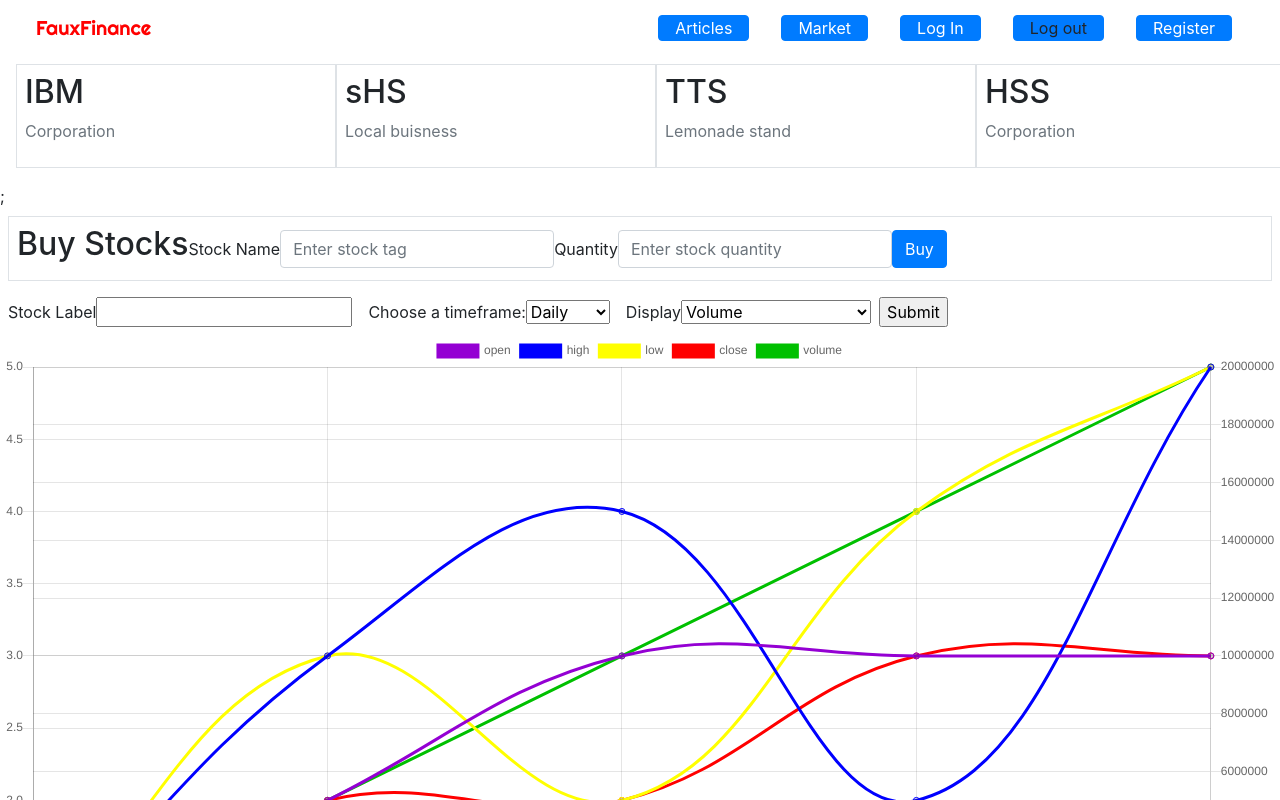
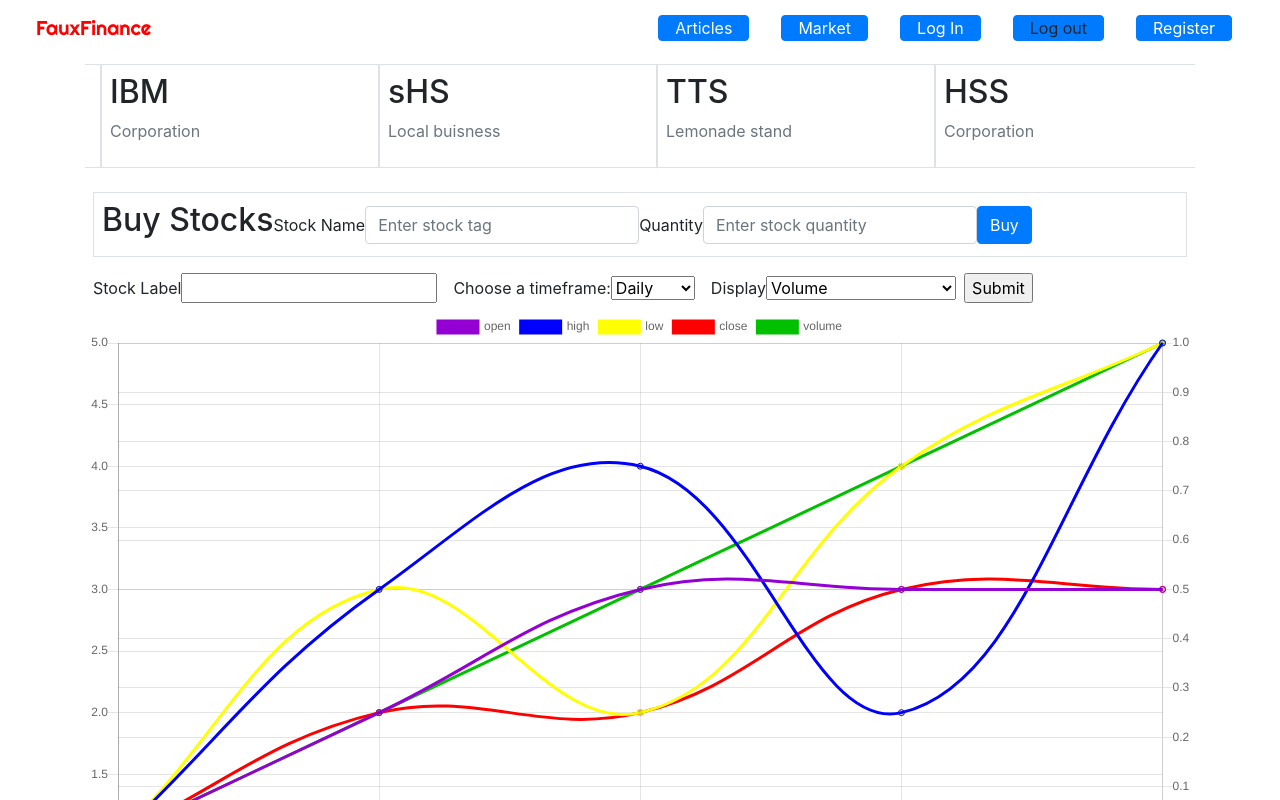
Before and after one commit to ethanhart35/Project3, a React (Create React App) app in the folder client/: page /market in a window 1280 px wide. Shown: the top 800 px of the page. Built offline with nearby package versions, Linux system fonts and the light colour scheme.

Commit message:
partially done, clicking on carosel generates graph data

```diff
--- a/client/src/App.js
+++ b/client/src/App.js
@@ -54,7 +54,7 @@ class App extends Component {
       <div>
         <Nav />
         <Router history={history}>
-          <div className="pt-5">
+          <div className="pt-5 container">
             <Route exact path='/' component={HomePage} />
             <Route exact path='/articles' component={Articles} />
             <Route exact path='/market' render={(props) => <Market user={this.state.user} />} />
--- a/client/src/components/Graph/graph.js
+++ b/client/src/components/Graph/graph.js
@@ -47,16 +47,94 @@ class Graph extends Component {
                         id: 'B',
                         type: 'linear',
                         position: 'right',
-                        ticks: {
-                            max: 20000000,
-                            min: 0
-                        }
+                        // ticks: {
+                        //     max: 20000000,
+                        //     min: 0
+                        // }
                     }]
                 }
             }
         }
     }
 
+    componentDidUpdate(prevProps, prevState, snapshot) {
+        console.log(this.props.test)
+        if (this.props.test !== prevState.test) {
+            this.setState({ test: this.props.test })
+            console.log(this.state)
+            this.reGenerateGraph()
+        }
+    }
+
+    reGenerateGraph() {
+        let label = [];
+        let open = [];
+        let high = [];
+        let low = [];
+        let close = [];
+        let volume = [];
+
+        var graphData = {
+            labels: label,
+            datasets: [
+                {
+                    label: 'open',
+                    fill: false,
+                    borderColor: 'rgba(148,0,211,1)',
+                    yAxisID: 'A',
+                    data: open
+                }, {
+                    label: 'high',
+                    fill: false,
+                    borderColor: 'rgba(0,0,255,1)',
+                    yAxisID: 'A',
+                    data: high
+                }, {
+                    label: 'low',
+                    fill: false,
+                    borderColor: 'rgba(255,255,0,1)',
+                    yAxisID: 'A',
+                    data: low
+                }, {
+                    label: 'close',
+                    fill: false,
+                    borderColor: 'rgba(255,0,0,1)',
+                    yAxisID: 'A',
+                    data: close
+                }, {
+                    label: 'volume',
+                    fill: false,
+                    borderColor: 'rgba(0,192,0,1)',
+                    yAxisID: 'B',
+                    data: volume
+                }
+            ]
+        };
+
+        Object.entries(this.props.test).map((entry) => {
+            label.push(entry[0]);
+
+            volume.push(entry[1]["5. volume"])
+            open.push(entry[1]["1. open"]);
+            high.push(entry[1]["2. high"]);
+            low.push(entry[1]["3. low"]);
+            close.push(entry[1]["4. close"]);
+        }
+        )
+
+        label.reverse()
+        open.reverse()
+        high.reverse()
+        low.reverse()
+        close.reverse()
+        volume.reverse()
+
+        this.setState({
+            graphData: graphData
+        })
+
+    }
+    // old
 
     generateStock(e) {
         e.preventDefault()
--- a/client/src/pages/Market/market.js
+++ b/client/src/pages/Market/market.js
@@ -8,7 +8,6 @@ import 'react-multi-carousel/lib/styles.css';
 
 const responsive = {
     superLargeDesktop: {
-        // the naming can be any, depends on you.
         breakpoint: { max: 4000, min: 3000 },
         items: 8,
         slidesToSlide: 3
@@ -37,6 +36,7 @@ class Market extends Component {
     }
 
     state = {
+        test: "test",
         staticStock: [
             {
                 name: "Corporation",
@@ -80,8 +80,7 @@ class Market extends Component {
     }
 
     componentDidMount() {
-        console.log(this.state)
-        // this.loadStocks(this.props)
+
     }
 
     loadStocks(data) {
@@ -94,7 +93,7 @@ class Market extends Component {
         e.preventDefault()
         console.log(data)
         API.getStock(data).then(res => {
-            console.log(res)
+            this.setState({APIdata: res.data["Time Series (Daily)"]})
         })
     }
 
@@ -150,11 +149,8 @@ class Market extends Component {
                             </a>
                         ))
                     }
-                    <div>Item 1</div>
-                    <div>Item 2</div>
-                    <div>Item 3</div>
-                    <div>Item 4</div>
-                </Carousel>;
+                </Carousel>
+
                 <div>
                     <form className="form-inline border p-2 m-2" onSubmit={e => this.buyStocks(e, this.refs.name.value, this.refs.quantity.value)}>
                         <h2>Buy Stocks</h2>
@@ -169,7 +165,7 @@ class Market extends Component {
                         <button type="submit" className="btn btn-primary">Buy</button>
                     </form>
                 </div>
-                <Graph />
+                <Graph test={this.state.APIdata}/>
             </div>
         )
     }
```
